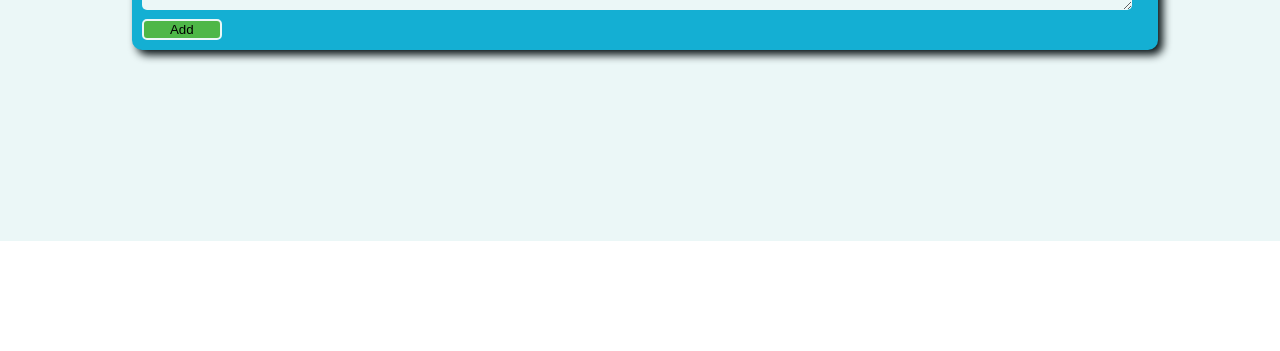
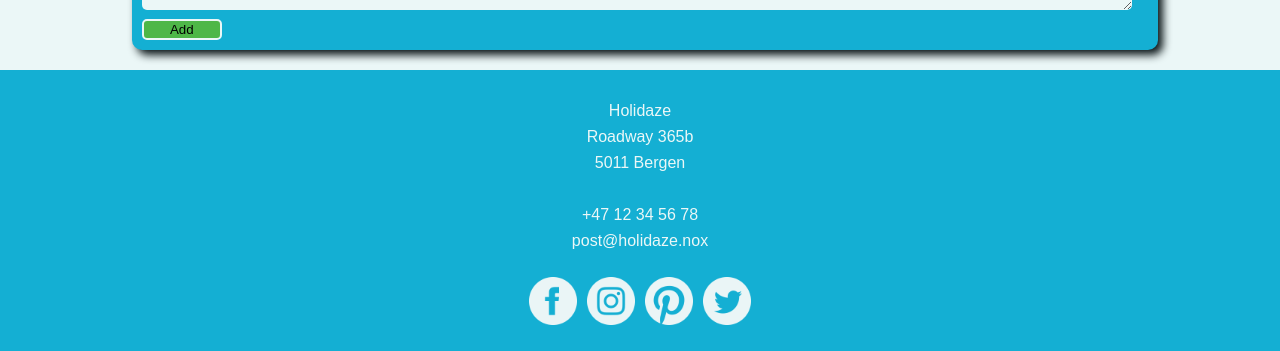
Before and after one commit to sono81/holidaze, a React (Create React App) app: page /Dashboard in a window 1280 px wide. Shown: the part 567-918 px from the top of the page. Before the commit the page ends 808 px from the top, so only its background shows below. Built offline with nearby package versions, Linux system fonts and the light colour scheme; no server answers.

Commit message:
add footer

```diff
--- /dev/null
+++ b/src/components/layout/Footer.js
@@ -0,0 +1,31 @@
+import React from "react";
+import Facebook from "../../images/icons/iconmonstr-facebook-4-64.png";
+import Instagram from "../../images/icons/iconmonstr-instagram-14-64.png";
+import Pinterest from "../../images/icons/iconmonstr-pinterest-1-64.png";
+import Twitter from "../../images/icons/iconmonstr-twitter-4-64.png";
+
+function Footer() {
+  return (
+      <div className="footer">
+        <div className="footer__adress">
+          <p>Holidaze</p>
+          <p>Roadway 365b</p>
+          <p>5011 Bergen</p>
+        </div>
+
+        <div className="footer__adress">
+          <p>+47 12 34 56 78</p>
+          <p>post@holidaze.nox</p>
+        </div>
+
+        <ul className="footer__links">
+          <li className="footer__link"><img src={Facebook} alt="facebook" className="footer__image"/></li>
+          <li className="footer__link"><img src={Instagram} alt="facebook" className="footer__image"/></li>
+          <li className="footer__link"><img src={Pinterest} alt="facebook" className="footer__image"/></li>
+          <li className="footer__link"><img src={Twitter} alt="facebook" className="footer__image"/></li>
+        </ul>
+      </div>
+  );
+}
+
+export default Footer;
--- a/src/components/layout/Layout.js
+++ b/src/components/layout/Layout.js
@@ -12,6 +12,7 @@ import Establishment from "./Establishment";
 import Login from "./Login/Login";
 import Dashboard from "./Dashboard/Dashboard";
 import ContactPage from "./ContactPage";
+import Footer from "./Footer";
 
 function Layout() {
   return (
@@ -49,6 +50,10 @@ function Layout() {
           <Route path="/Contact" component={ContactPage} />
         </Switch>
       </main>
+
+      <footer>
+        <Footer />
+      </footer>
     </Router>
   );
 }
--- a/src/main.scss
+++ b/src/main.scss
@@ -7,3 +7,4 @@
 @import 'scss/components/establishmentItem';
 @import 'scss/components/dashboard';
 @import 'scss/components/login';
+@import 'scss/components/footer';
--- a/src/scss/components/_dashboard.scss
+++ b/src/scss/components/_dashboard.scss
@@ -1,6 +1,6 @@
 .dashboard {
     margin: 0 120px;
-    min-height: 88vh;
+    min-height: 58.6vh;
 
     @media screen and (max-width: $mobile) {
       margin: 0 30px;
--- /dev/null
+++ b/src/scss/components/_footer.scss
@@ -0,0 +1,27 @@
+div.footer {
+  background-color: $primary-blue;
+  color: $blueish-white;
+  padding: 20px;
+
+  &__adress {
+    line-height: 10px;
+    padding-bottom: 10px;
+  }
+
+  &__paragraph {
+    background-color: red;
+    line-height: 5px;
+  }
+}
+
+ul.footer__links {
+    list-style: none;
+}
+li.footer__link {
+    display: inline-block;
+}
+
+img.footer__image {
+    width: 48px;
+    padding: 5px;
+}
--- a/src/scss/components/_login.scss
+++ b/src/scss/components/_login.scss
@@ -1,6 +1,6 @@
 .login {
     &__wrapper{
-        height: 88.9vh;
+        height: 58.6vh;
         color: $blueish-white;
         text-align: left;
         display: flex;
```
Also changed, not shown: 1 other file (tests, documents, lock files or other folders).
